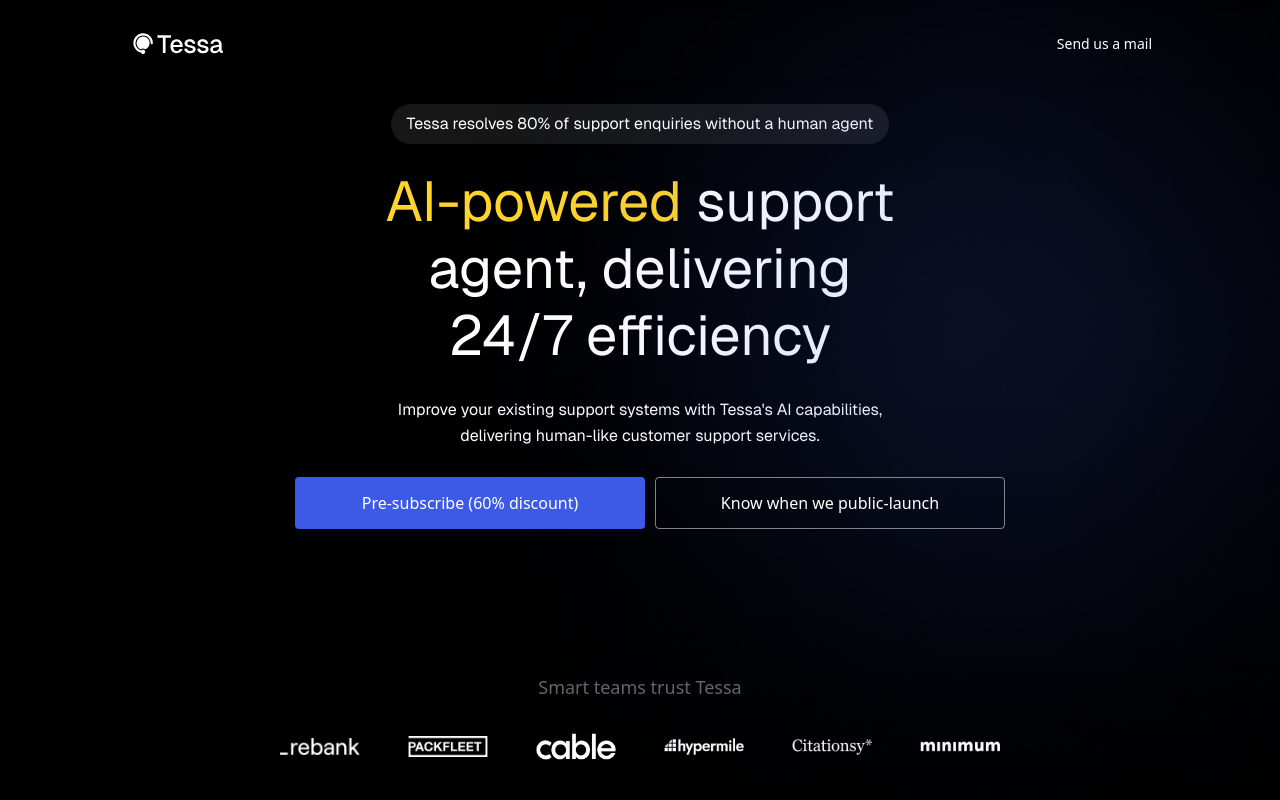
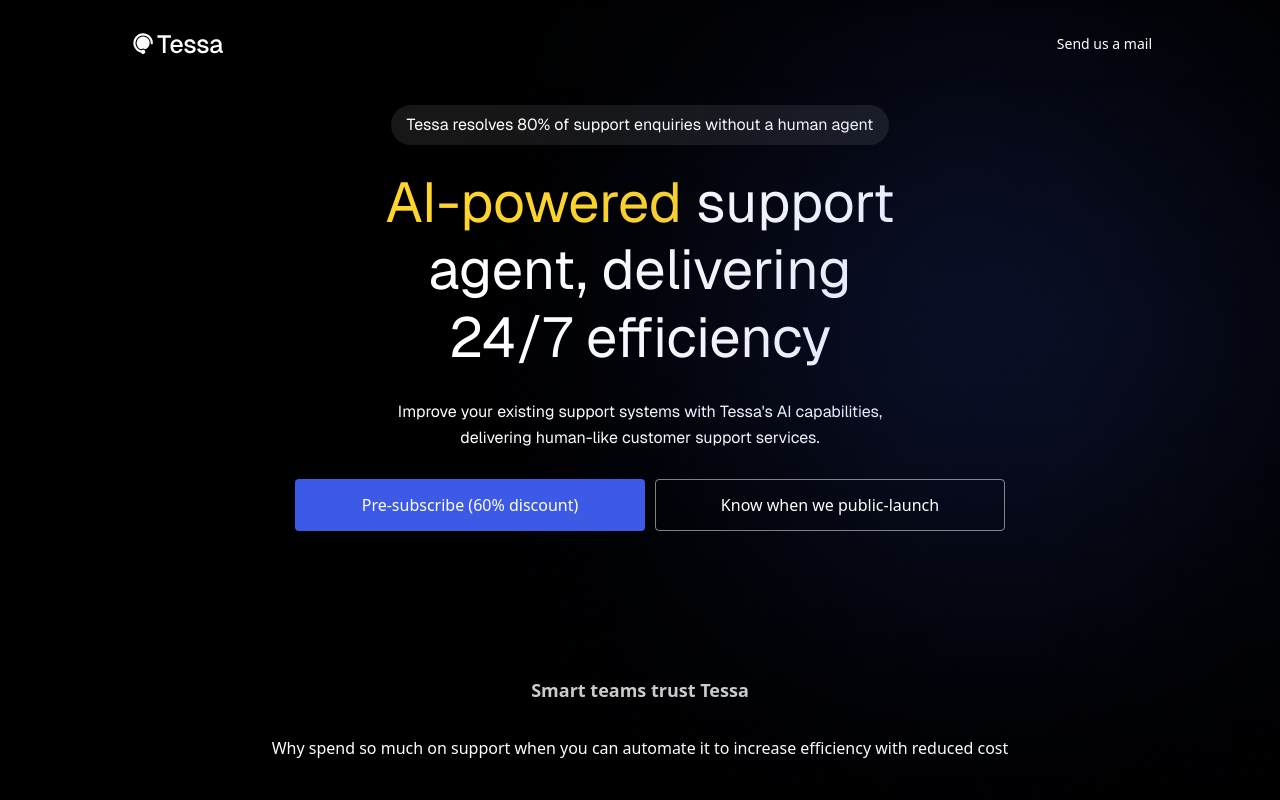
Before and after one commit to Popsabey/tessa-prelauch-webpage, a Next.js app: page / in a window 1280 px wide. Shown: the top 800 px of the page. Built offline with nearby package versions, Linux system fonts and the light colour scheme.

Commit message:
Update HeroSection.tsx
- Removed the logo section from under the hero section and replaced it with texts.
- Also increase text size for sub header

```diff
--- a/src/components/common/HeroSection.tsx
+++ b/src/components/common/HeroSection.tsx
@@ -51,17 +51,12 @@
             </div>
 
             <div className="flex flex-col gap-4 sm:gap-8 justify-between items-center mx-auto w-full max-w-[90%] sm:max-w-[80%] py-8 sm:py-10">
-                <h3 className="font-geist-medium text-sm sm:text-lg leading-6 sm:leading-7 text-center text-white/40">
+                <h3 className="font-geist-medium text-base sm:text-lg font-semibold leading-6 sm:leading-7 text-center text-white/80">
                     Smart teams trust Tessa
                 </h3>
-                <div className="flex flex-wrap justify-center items-center gap-4 sm:gap-12">
-                    <Image src={images.image.rebank} alt="Rebank" className="w-16 sm:w-20 h-auto" />
-                    <Image src={images.image.packfleet} alt="Packfleet" className="w-16 sm:w-20 h-auto" />
-                    <Image src={images.image.cable} alt="Cable" className="w-16 sm:w-20 h-auto" />
-                    <Image src={images.image.hypermile} alt="Hypermile" className="w-16 sm:w-20 h-auto" />
-                    <Image src={images.image.citationsy} alt="Citationsy" className="w-16 sm:w-20 h-auto" />
-                    <Image src={images.image.miminum} alt="Minimum" className="w-16 sm:w-20 h-auto" />
-                </div>
+                <p className="text-white text-center text-sm sm:text-base font-light">
+                    Why spend so much on support when you can automate it to increase efficiency with reduced cost
+                </p>
             </div>
         </section>
     );
```
